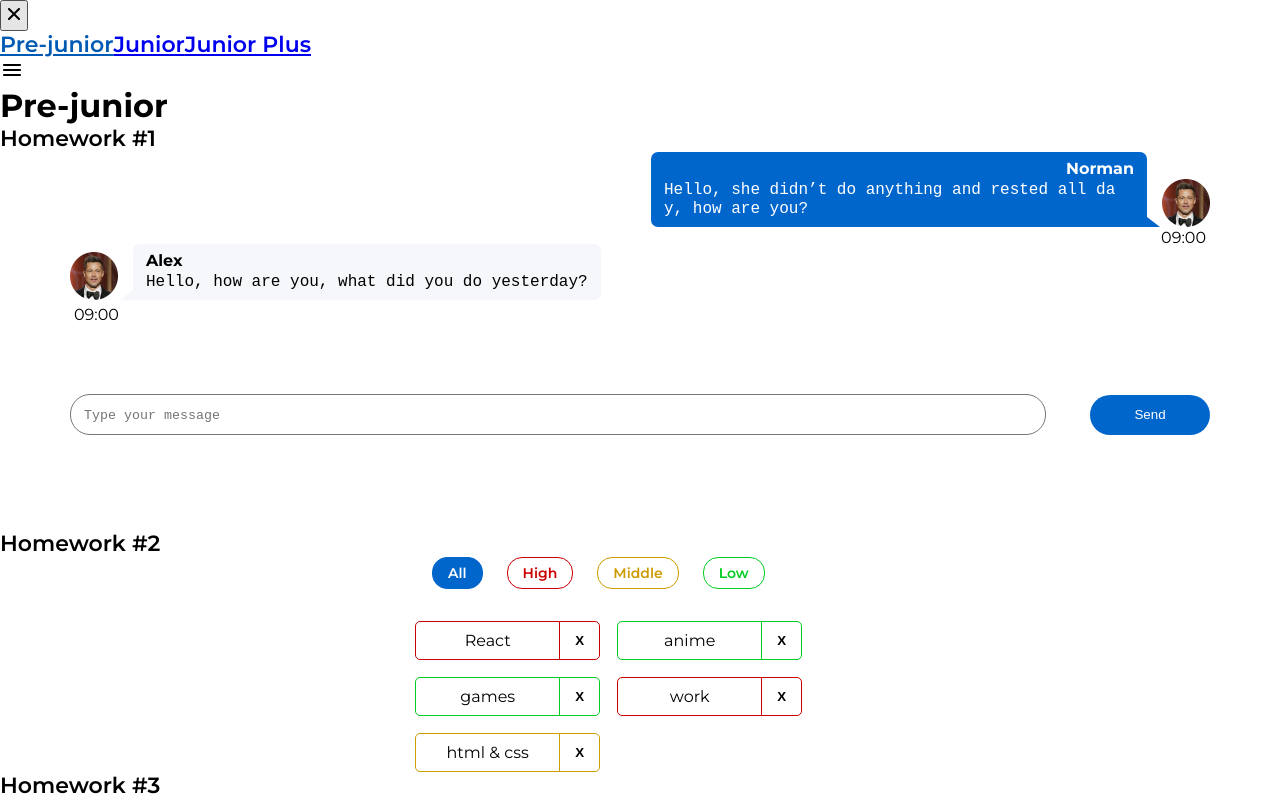
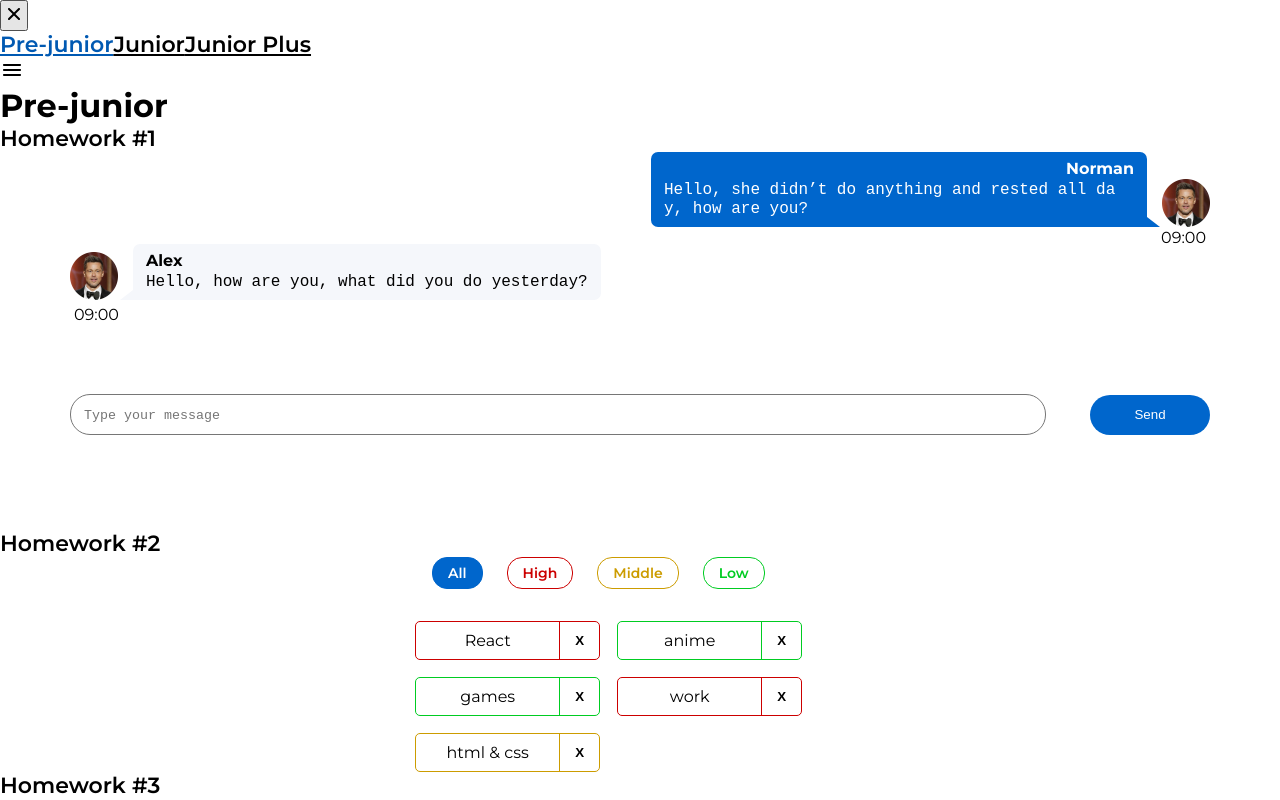
Before and after one commit to IJTINK7/hws-from-ignat, a React (Create React App) app: page /#/pre-junior in a window 1280 px wide. Shown: the top 800 px of the page. Built offline with nearby package versions, Linux system fonts and the light colour scheme.

Commit message:
Correcting previous styles

```diff
--- a/src/s2-homeworks/hw05/sidebar/Sidebar.module.css
+++ b/src/s2-homeworks/hw05/sidebar/Sidebar.module.css
@@ -16,7 +16,7 @@
 }
 
 .nav {
-
+    color: #000000;
 }
 
 .nav a {
--- a/src/s2-homeworks/hw05/sidebar/Sidebar.tsx
+++ b/src/s2-homeworks/hw05/sidebar/Sidebar.tsx
@@ -30,7 +30,7 @@ export const Sidebar: FC<PropsType> = ({open, handleClose}) => {
                         id={'hw5-pre-junior-link'}
                         to={PATH.PRE_JUNIOR}
                         onClick={handleClose}
-                        className={({isActive})=>isActive ? s.active : ' ' } // делает студент
+                        className={({isActive})=>isActive ? s.active : s.nav } // делает студент
                     >
                         Pre-junior
                     </NavLink>
@@ -38,7 +38,7 @@ export const Sidebar: FC<PropsType> = ({open, handleClose}) => {
                         id={'hw5-junior-link'}
                         to={PATH.JUNIOR}
                         onClick={handleClose}
-                        // className={...} // делает студент
+                        className={({isActive})=>isActive ? s.active : s.nav } // делает студент
                     >
                         Junior
                     </NavLink>
@@ -46,7 +46,7 @@ export const Sidebar: FC<PropsType> = ({open, handleClose}) => {
                         id={'hw5-junior-plus-link'}
                         to={PATH.JUNIOR_PLUS}
                         onClick={handleClose}
-                        // className={...} // делает студент
+                        className={({isActive})=>isActive ? s.active : s.nav } // делает студент
                     >
                         Junior Plus
                     </NavLink>
```
